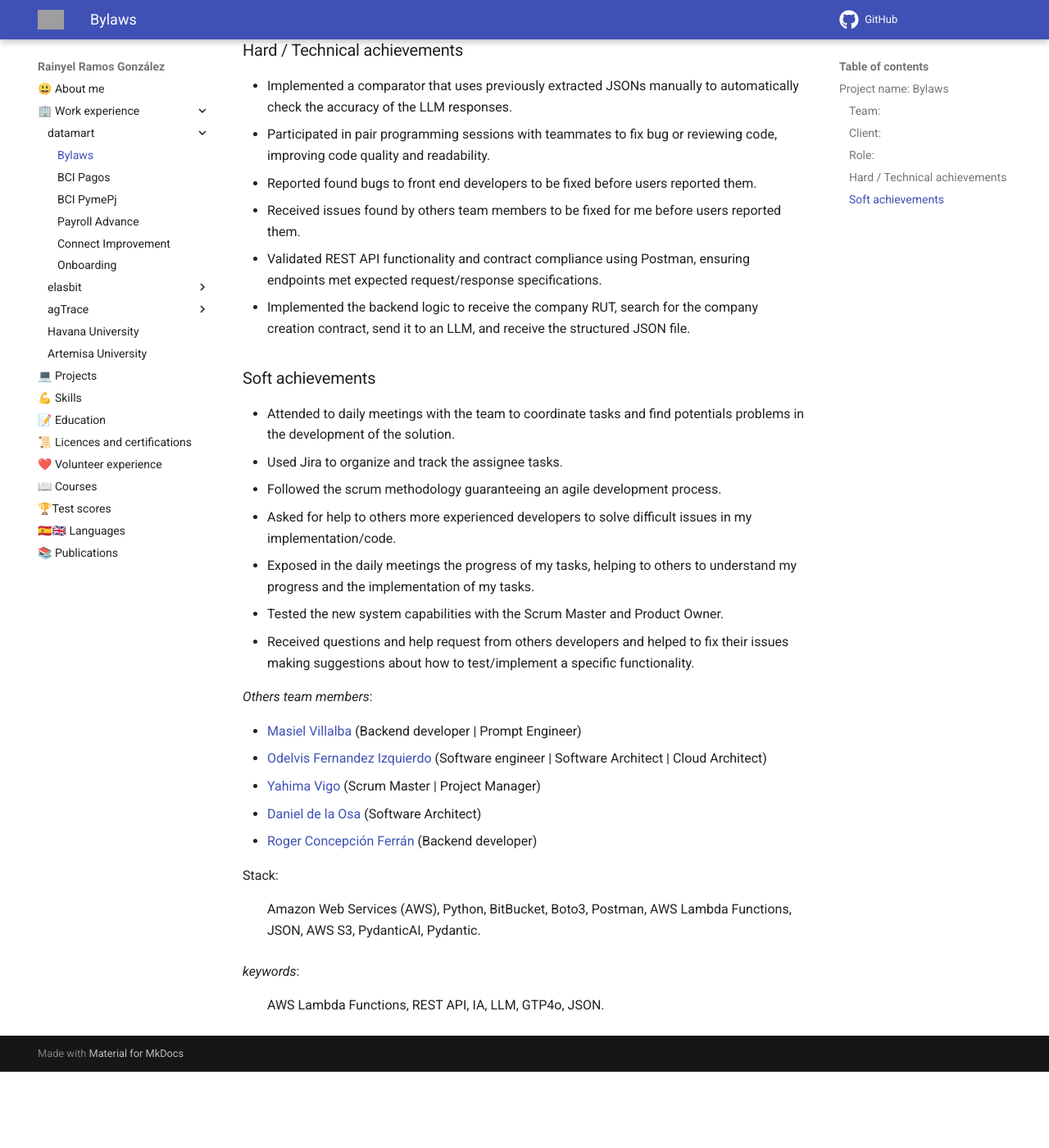
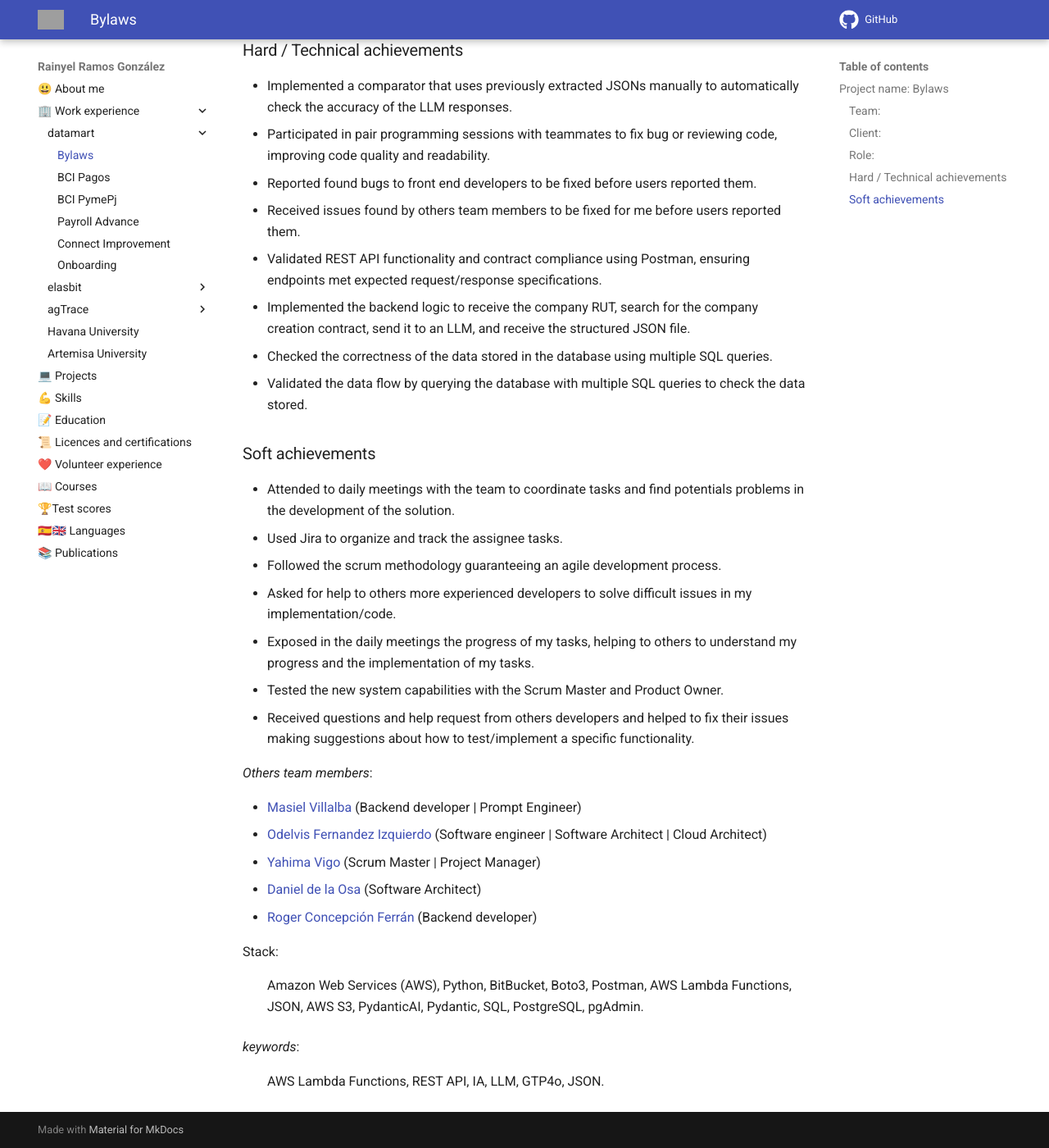
Before and after one commit to rayniel95/rayniel95.github.io, an MkDocs documentation site: the page built from docs/work_experience/datamart/bylaws.md, in a window 1280 px wide and 1400 px high, scrolled down 753 px. Shown: the whole window at 82% size. Built offline with MkDocs 1.6.1 and Material for MkDocs 9.7.7, drawn with Linux system fonts in a browser that asks for light colours; before the commit the page ends 2060 px from its top, so only the background shows below that; grey boxes are pictures that could not be loaded.

Commit message:
docs(datamart): add database validation achievements and update stack

```diff
--- a/docs/work_experience/datamart/bylaws.md
+++ b/docs/work_experience/datamart/bylaws.md
@@ -28,6 +28,8 @@ This project involved developing a service to extract structured data from compa
 - Received issues found by others team members to be fixed for me before users reported them.
 - Validated REST API functionality and contract compliance using Postman, ensuring endpoints met expected request/response specifications.
 - Implemented the backend logic to receive the company RUT, search for the company creation contract, send it to an LLM, and receive the structured JSON file.
+- Checked the correctness of the data stored in the database using multiple SQL queries.
+- Validated the data flow by querying the database with multiple SQL queries to check the data stored.
 
 ### Soft achievements
 
@@ -48,7 +50,7 @@ This project involved developing a service to extract structured data from compa
 - [Roger Concepción Ferrán](https://www.linkedin.com/in/roger-concepcion-ferran-66ab0015a/) (Backend developer)
 
 Stack:
-: Amazon Web Services (AWS), Python, BitBucket, Boto3, Postman, AWS Lambda Functions, JSON, AWS S3, PydanticAI, Pydantic.
+: Amazon Web Services (AWS), Python, BitBucket, Boto3, Postman, AWS Lambda Functions, JSON, AWS S3, PydanticAI, Pydantic, SQL, PostgreSQL, pgAdmin.
 <!-- extend the keywords section -->
 *keywords*:
 : AWS Lambda Functions, REST API, IA, LLM, GTP4o, JSON.
```
